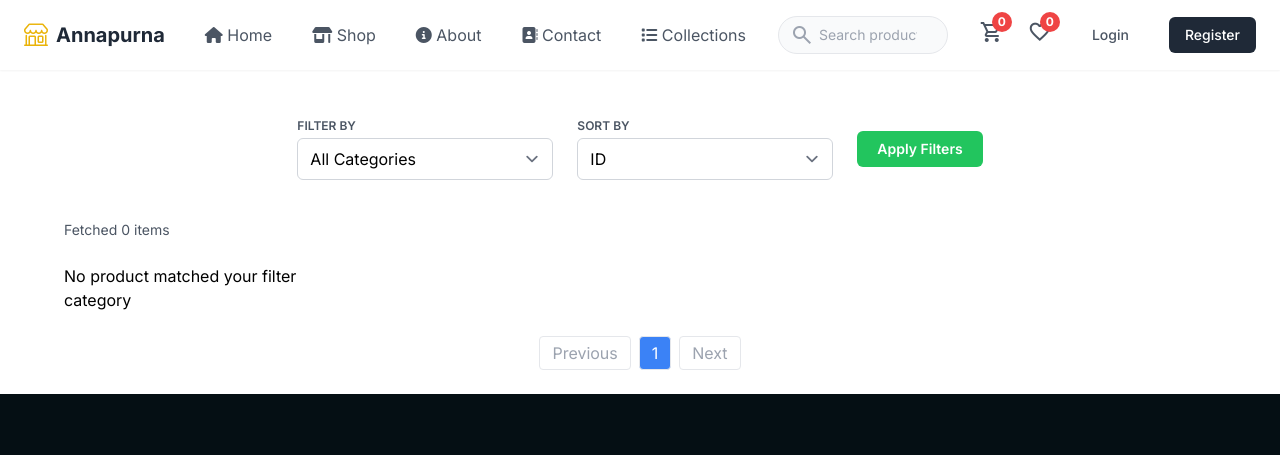
After one commit to Prateek-Giree/annapurna_jewelry, a Django app: page /collection/ in a window 1280 px wide. The commit adds this page. Shown: the top 455 px of the page. Run offline with Django 5.2, Linux system fonts and the light colour scheme; data that the repository does not hold is empty; some libraries are stand-ins or nearby versions.

Commit message:
sorting and filtering

```diff
--- /dev/null
+++ b/a_app/templates/a_app/filter.html
@@ -0,0 +1,126 @@
+{% extends "base.html" %}
+{% block title %}Collections{% endblock %}
+
+{% block body %}
+<div class="px-4 py-6 md:px-8 lg:px-16">
+
+  <!-- Filter Section -->
+  <form method="get" class="bg-white p-4 md:p-6  flex flex-col md:flex-row md:items-center md:justify-center md:gap-6">
+
+    <!-- Filter By Category -->
+    <div class="flex flex-col">
+      <label for="filterBy" class="text-xs font-semibold text-gray-600 uppercase mb-1">Filter By</label>
+      <select id="filterBy" name="filterBy" class="border border-gray-300 rounded-md px-3 w-64 py-2 focus:outline-none focus:ring-2 focus:ring-green-500 focus:border-green-500">
+        <option value="">All Categories</option>
+        {% for category in categories %}
+        {% with category.name|lower as cat_name %}
+        <option value="{{ cat_name }}" {% if request.GET.filterBy == cat_name %}selected{% endif %}>{{ category.name }}</option>
+        {% endwith %}
+        {% endfor %}
+      </select>
+    </div>
+
+    <!-- Sort By -->
+    <div class="flex flex-col">
+      <label for="sortBy" class="text-xs font-semibold text-gray-600 uppercase mb-1">Sort By</label>
+      {% with request.GET.sortBy as sort_val %}
+      <select id="sortBy" name="sortBy" class="border border-gray-300 rounded-md px-3 py-2 w-64 focus:outline-none focus:ring-2 focus:ring-green-500 focus:border-green-500">
+        <option value="id" {% if sort_val == 'id' %}selected{% endif %}>ID</option>
+        <option value="name" {% if sort_val == 'name' %}selected{% endif %}>Name</option>
+        <option value="category" {% if sort_val == 'category' %}selected{% endif %}>Category</option>
+        <option value="price-asc" {% if sort_val == 'price-asc' %}selected{% endif %}>Price Ascending</option>
+        <option value="price-desc" {% if sort_val == 'price-desc' %}selected{% endif %}>Price Descending</option>
+      </select>
+      {% endwith %}
+    </div>
+
+    <!-- Apply Button -->
+    <div class="flex items-end">
+      <button type="submit" class="bg-green-500 text-white px-5 py-2 rounded-md text-sm font-semibold hover:bg-green-600 transition">Apply Filters</button>
+    </div>
+
+  </form>
+
+  <!-- Results Info -->
+  <div class="mt-4 text-gray-600 text-sm">Fetched {{ results_count }} items</div>
+
+  <!-- Product Grid -->
+  <div class="mt-6 grid gap-6 grid-cols-1 sm:grid-cols-2 md:grid-cols-3 lg:grid-cols-4">
+    {% for product in products %}
+    <a href="{% url 'product' product.id %}" class="group relative bg-white border border-gray-200 rounded-lg overflow-hidden shadow hover:shadow-lg transition hover:-translate-y-1">
+
+      <!-- Discount Badge -->
+      {% if product.discount_price %}
+      <span class="absolute top-2 left-2 bg-red-500 text-white text-xs font-bold px-2 py-1 rounded">-{{ product.discount_percentage }}%</span>
+      {% endif %}
+
+      <!-- Wishlist Button -->
+      <button onclick="toggleWishlist(this, {{ product.id }})"
+        class="absolute top-2 right-2 w-10 h-10 rounded-full bg-white/90 flex items-center justify-center opacity-0 group-hover:opacity-100 transition hover:scale-110">
+        <svg fill="none" stroke="currentColor" viewBox="0 0 24 24" class="w-4 h-4">
+          <path stroke-linecap="round" stroke-linejoin="round" stroke-width="2"
+            d="M4.318 6.318a4.5 4.5 0 000 6.364L12 20.364l7.682-7.682a4.5 4.5 0 00-6.364-6.364L12 7.636l-1.318-1.318a4.5 4.5 0 00-6.364 0z" />
+        </svg>
+      </button>
+
+      <!-- Product Image -->
+      <img src="{{ product.image.url }}" alt="{{ product.name }}" class="w-full h-56 object-cover transition-transform duration-300 group-hover:scale-105">
+
+      <!-- Product Info -->
+      <div class="p-4">
+        <div class="text-xs uppercase text-gray-500 mb-1">{{ product.category.name }}</div>
+        <div class="text-lg font-semibold text-gray-800 mb-2">{{ product.name }}</div>
+        <div class="flex items-center gap-2 mb-4">
+          {% if product.discount_price %}
+          <span class="line-through text-gray-400 text-sm">Rs.{{ product.price }}</span>
+          <span class="text-black font-bold text-lg">Rs.{{ product.after_discount }}</span>
+          {% else %}
+          <span class="text-black font-bold text-lg">Rs.{{ product.price }}</span>
+          {% endif %}
+        </div>
+
+        <!-- Add to Cart Button -->
+        <button onclick="addToCart({{ product.id }}, event)" data-login-url="{% url 'login' %}"
+          class="w-full flex items-center justify-center gap-2 px-4 py-2 rounded-md bg-black text-white text-sm font-medium hover:bg-gray-800 transition">
+          <svg fill="none" stroke="currentColor" viewBox="0 0 24 24" class="w-4 h-4">
+            <path stroke-linecap="round" stroke-linejoin="round" stroke-width="2" d="M3 3h2l.4 2M7 13h10l4-8H5.4m0 0L7 13m0 0l-2.5 5M7 13l5.5 11" />
+          </svg>
+          Add to Cart
+        </button>
+      </div>
+
+    </a>
+    {% empty %}
+    <p>No product matched your filter category</p>
+    {% endfor %}
+  </div>
+
+  <!-- Pagination -->
+  <div class="mt-6 flex flex-wrap justify-center gap-2">
+    {% if page_obj.has_previous %}
+    <a href="?{% if request.GET.filterBy %}filterBy={{ request.GET.filterBy }}&{% endif %}{% if request.GET.sortBy %}sortBy={{ request.GET.sortBy }}&{% endif %}page={{ page_obj.previous_page_number }}" class="px-3 py-1 border rounded hover:bg-blue-500 hover:text-white transition">Previous</a>
+    {% else %}
+    <span class="px-3 py-1 border rounded text-gray-400">Previous</span>
+    {% endif %}
+
+    {% for num in paginator.page_range %}
+      {% if num == page_obj.number %}
+      <span class="px-3 py-1 border rounded bg-blue-500 text-white">{{ num }}</span>
+      {% elif num >= page_obj.number|add:'-2' and num <= page_obj.number|add:'2' %}
+      <a href="?{% if request.GET.filterBy %}filterBy={{ request.GET.filterBy }}&{% endif %}{% if request.GET.sortBy %}sortBy={{ request.GET.sortBy }}&{% endif %}page={{ num }}" class="px-3 py-1 border rounded hover:bg-blue-500 hover:text-white transition">{{ num }}</a>
+      {% elif num == 1 or num == paginator.num_pages %}
+      <a href="?{% if request.GET.filterBy %}filterBy={{ request.GET.filterBy }}&{% endif %}{% if request.GET.sortBy %}sortBy={{ request.GET.sortBy }}&{% endif %}page={{ num }}" class="px-3 py-1 border rounded hover:bg-blue-500 hover:text-white transition">{{ num }}</a>
+      {% elif num == page_obj.number|add:'-3' or num == page_obj.number|add:'3' %}
+      <span class="px-3 py-1">...</span>
+      {% endif %}
+    {% endfor %}
+
+    {% if page_obj.has_next %}
+    <a href="?{% if request.GET.filterBy %}filterBy={{ request.GET.filterBy }}&{% endif %}{% if request.GET.sortBy %}sortBy={{ request.GET.sortBy }}&{% endif %}page={{ page_obj.next_page_number }}" class="px-3 py-1 border rounded hover:bg-blue-500 hover:text-white transition">Next</a>
+    {% else %}
+    <span class="px-3 py-1 border rounded text-gray-400">Next</span>
+    {% endif %}
+  </div>
+
+</div>
+{% endblock %}
--- a/a_app/urls.py
+++ b/a_app/urls.py
@@ -11,8 +11,7 @@ urlpatterns = [
     path("product/<int:pk>/", views.product, name="product"),
     path('category-filter/',views.category_filter,name='category_filter'),
     path('search-product/',views.product_search, name='search_product'),
-
-
+    path('collection/',views.collection, name='collection'),
 
     path("cart/", views.cart, name="cart"),
     path("add-to-cart/", views.add_to_cart, name="add_to_cart"),
--- a/a_app/views.py
+++ b/a_app/views.py
@@ -24,6 +24,8 @@ import json
 from django.db import transaction
 from django.db.models import Count
 from .searching_algo import linear_search_partial
+from .quick_sort import quicksort_products
+from django.core.paginator import Paginator, EmptyPage, PageNotAnInteger
 
 
 # Create your views here.
@@ -547,3 +549,47 @@ def product_search(request):
             messages.warning(request, f"No product found for '{query}'")
 
     return render(request, "a_app/search.html", context)
+
+
+def collection(request):
+    products = list(Product.objects.all())
+    categories = Category.objects.all()
+
+    category = request.GET.get('filterBy')
+    sort_by = request.GET.get('sortBy')
+
+    if category:
+        products = [p for p in products if p.category.name.lower() == category.lower()]
+
+    if sort_by == 'name':
+        products = quicksort_products(products, key_func=lambda p: p.name.lower())
+    elif sort_by == 'category':
+        products = quicksort_products(products, key_func=lambda p: p.category.name.lower())
+    elif sort_by == 'price-asc':
+        products = quicksort_products(products, key_func=lambda p: p.after_discount)
+    elif sort_by == 'price-desc':
+        products = quicksort_products(products, key_func=lambda p:  p.after_discount, reverse=True)
+    elif sort_by == 'id':
+        products = quicksort_products(products, key_func=lambda p: p.id)
+
+    # Pagination
+    page = request.GET.get('page', 1)
+    paginator = Paginator(products, 10)  # Show 10 products per page
+
+    try:
+        paginated_products = paginator.page(page)
+    except PageNotAnInteger:
+        # If page is not an integer, deliver first page.
+        paginated_products = paginator.page(1)
+    except EmptyPage:
+        # If page is out of range (e.g., 9999), deliver last page of results.
+        paginated_products = paginator.page(paginator.num_pages)
+
+    context = {
+        'products': paginated_products,
+        'results_count': len(products),
+        'categories': categories,
+        'paginator': paginator,
+        'page_obj': paginated_products,
+    }
+    return render(request, 'a_app/filter.html', context)
--- a/templates/navbar.html
+++ b/templates/navbar.html
@@ -40,7 +40,7 @@
                         class="relative text-gray-600 hover:text-gray-900 transition-colors after:absolute after:left-0 after:-bottom-1 after:h-0.5 after:w-0 after:bg-gray-900 after:transition-all after:duration-300 hover:after:w-full">
                         <i class="fa-solid fa-address-book"></i> Contact
                     </a>
-                    <a href="#"
+                    <a href="{% url "collection" %}"
                         class="relative text-gray-600 hover:text-gray-900 transition-colors after:absolute after:left-0 after:-bottom-1 after:h-0.5 after:w-0 after:bg-gray-900 after:transition-all after:duration-300 hover:after:w-full">
                         <i class="fa-solid fa-list"></i> Collections
                     </a>
@@ -99,14 +99,18 @@
                 <a href="{% url 'index' %}" class="block nav-link"><i class="fa-solid fa-house"></i> Home</a>
                 <a href="{% url 'category_filter' %}" class="block nav-link"><i class="fa-solid fa-shop"></i> Shop</a>
                 <a href="#" class="block nav-link"><i class="fa-solid fa-circle-info"></i> About</a>
-                <a href="#" class="block nav-link"><i class="fa-solid fa-address-book"></i> Contact</a>
-                <i class="fa-solid fa-list"></i> Collections
+                <a href="" class="block nav-link"><i class="fa-solid fa-address-book"></i> Contact</a>
+                <a href="{% url "collection" %}" class="block nav-link"><i class="fa-solid fa-address-book"></i> <i class="fa-solid fa-list"></i> Collections</a>
+
                 <div class="relative">
-                    <span
-                        class="material-symbols-outlined absolute left-3 top-1/2 -translate-y-1/2 text-gray-400">search</span>
-                    <input
+                <form action="{% url 'search_product' %}" method="get" class="relative w-full max-w-lg">
+                    <span class="material-symbols-outlined absolute left-3 top-1/2 -translate-y-1/2 text-gray-400">
+                        search
+                    </span>
+                    <input name="q" value="{{ request.GET.q|default:'' }}"
                         class="w-full rounded-full border border-gray-200 bg-gray-50 py-2 pl-10 pr-4 text-sm text-gray-800 placeholder-gray-400 focus:border-gray-400 focus:outline-none focus:ring-1 focus:ring-gray-400"
                         placeholder="Search products..." type="search" />
+                </form>
                 </div>
 
                 <div class="flex gap-6">
```
Also changed, not shown: a_app/quick_sort.py (added, +14 -0 lines).
